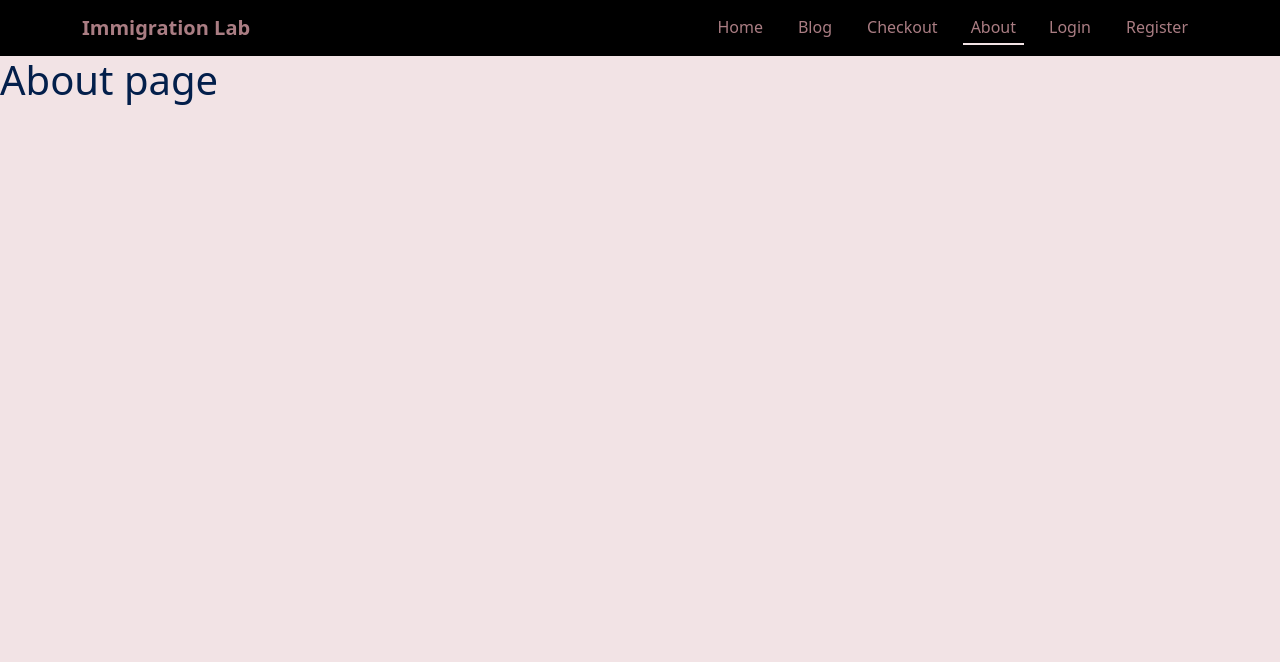
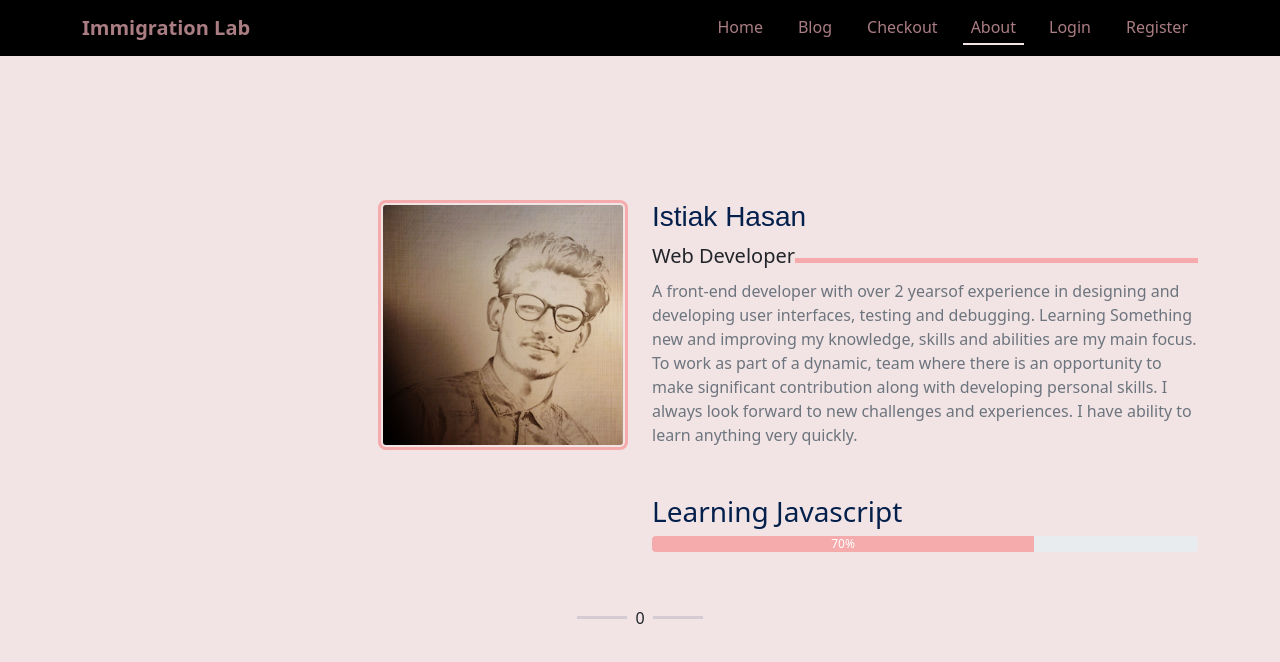
Before and after one commit to istiakhasan/Immigration-Lab, a React (Create React App) app: page /about in a window 1280 px wide. Shown: the top 662 px of the page. Built offline with nearby package versions, Linux system fonts and the light colour scheme; no server answers.

Commit message:
about page updated

```diff
--- a/src/components/Pages/About/About.js
+++ b/src/components/Pages/About/About.js
@@ -1,10 +1,49 @@
 import React from 'react';
+import './about.css';
+import AboutImage from '../../../images/about.jpg'
 
 const About = () => {
     return (
-        <div>
-            <h1>About page</h1>
-        </div>
+        <>
+        <main className='container my-5'>
+            <div>
+                <div className="row mt-5 pt-5 gy-5">
+                    <div className="col-md-6 d-flex justify-content-lg-end justify-content-center">
+                        <img className='about-img'  src={AboutImage} alt="" />
+
+                    </div>
+                    <div className="col-md-6">
+                        <h3 className='name-title'>Istiak Hasan</h3>
+                        <div className='d-flex align-items-center justify-content-between'>
+                            <h5>Web Developer</h5>
+                            <div className='flex-grow-1 '>
+
+                            <hr className='stright-line' />
+                            </div>
+                        </div>
+                        <p className='text-secondary'>A front-end developer with over 2 yearsof experience in designing and developing user interfaces, testing and debugging. Learning
+                            Something new and improving my knowledge, skills and abilities are my main focus. To work as part of a dynamic, team where there
+                            is an opportunity to make significant contribution along with developing personal skills. I always look forward to new challenges
+                            and experiences. I have ability to learn anything very quickly.</p>
+                        <h3 className='mt-5'>Learning Javascript</h3>
+                        <div class="progress">
+                            <div class="progress-bar" role="progressbar" aria-valuenow="70"
+                                aria-valuemin="0" aria-valuemax="100" style={{ width: "70%",background:"#F5ABAC" }}>
+                                70%
+                            </div>
+                        </div>
+                    </div>
+                    <div className='d-flex align-items-center justify-content-center'>
+                        <hr className='stright-line-end me-2' />
+                        0
+                        <hr className='stright-line-end ms-2'/>
+                    </div>
+
+                </div>
+            </div>
+        </main>
+
+        </>
     );
 };
 
--- /dev/null
+++ b/src/components/Pages/About/about.css
@@ -0,0 +1,22 @@
+.name-title{
+    font-family: fantasy;
+}
+.stright-line {
+    background: red;
+    height: 5px !important;
+    width: 100%;
+}
+.stright-line-end{
+    background-color: lightslategrey;
+    height: 3px !important;
+    width: 50px;
+}
+.about-img{
+    object-fit: cover;
+    height: 250px;
+    width: 250px;
+    border: 3px solid #F5ABAC;
+    padding: 2px;
+    border-radius: 8px;
+
+}
--- a/src/components/Pages/Home/Banner/Banner.css
+++ b/src/components/Pages/Home/Banner/Banner.css
@@ -41,3 +41,6 @@ article>p{
 .icon-color {
     color: #aa7d83;
 }
+.banner-title{
+    font-size: 50px;
+}
--- a/src/components/Pages/Home/Banner/Banner.js
+++ b/src/components/Pages/Home/Banner/Banner.js
@@ -8,7 +8,7 @@ const Banner = () => {
    <div className="container-fluid banner-container h-100">
      <div className=' pt-5'>
      <article  className='text-white text-center my-5 pt-5'>
-        <h4 style={{fontSize:"45px"}} className='text-white'>Study In <span className='text-danger'>Canada</span></h4>
+        <h4  className='text-white banner-title'>Study In <span className='text-danger'>Canada</span></h4>
         <hr />
 
         <p className='d-none d-lg-block '>Travel , Tourism, Engineering, Business, Health, Science and maney more...</p>
```
Also changed, not shown: src/images/about.jpg (added).
